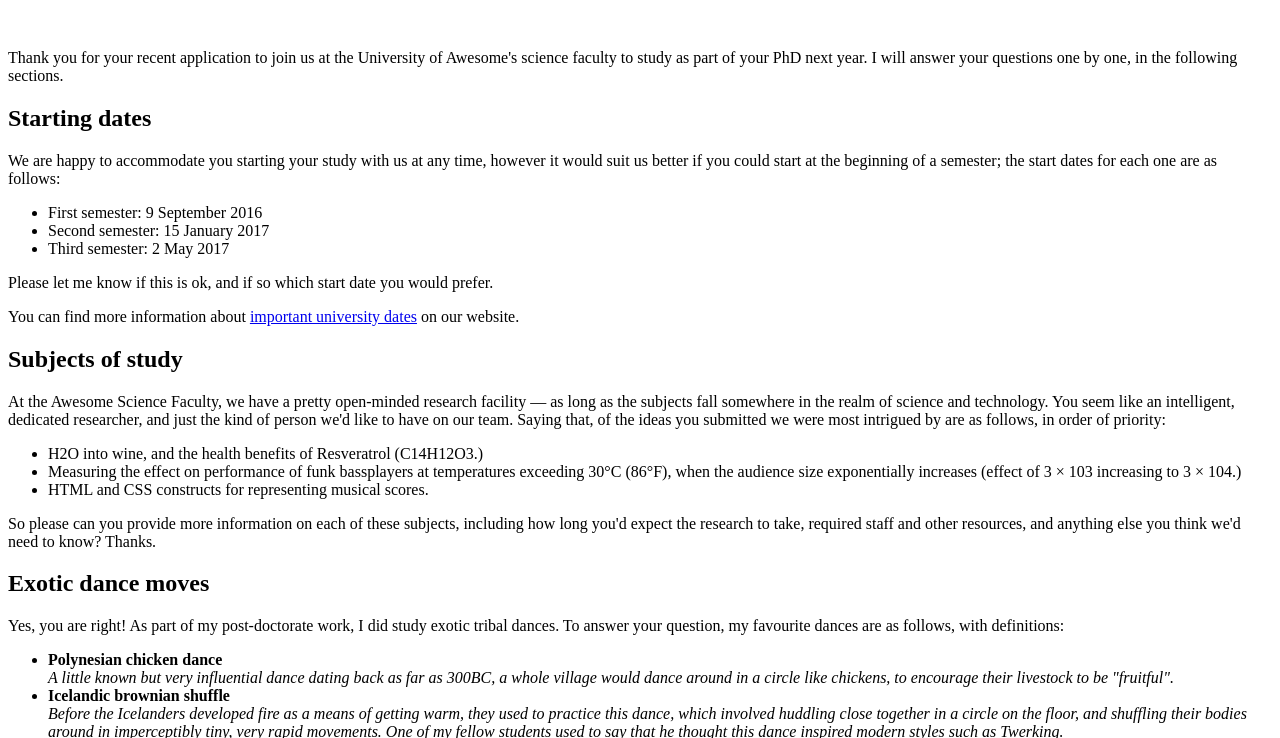
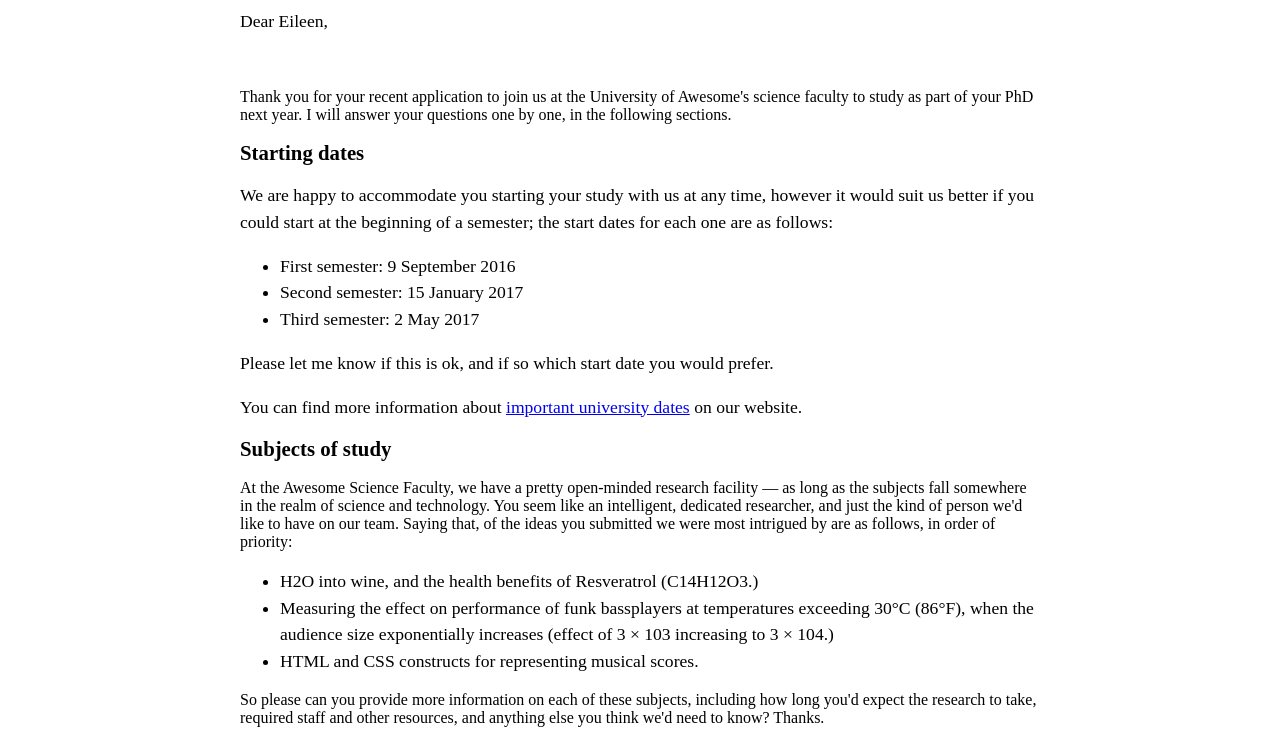
Before and after one commit to drewontech/drew-webdev, a plain HTML site: page assignment1/part1/index.html in a window 1280 px wide. Shown: the part 187-925 px from the top of the page. Drawn offline with Linux system fonts and the light colour scheme.

Commit message:
saving assignment

```diff
--- a/assignment1/part1/index.html
+++ b/assignment1/part1/index.html
@@ -13,7 +13,7 @@
     <meta charset="UTF-8">
     <meta name="viewport" content="width=device-width, initial-scale=1.0">
     <title>Assignment 1</title>
-    <link type="stylesheet" href="./style.css">
+    <link rel="stylesheet" href="./style.css">
 </head>
 
 <body>
--- a/assignment1/part1/style.css
+++ b/assignment1/part1/style.css
@@ -1,7 +1,6 @@
 body {
     max-width: 800px;
     margin: 0 auto;
-    color: red;
 }
 
 .sender-column {
```
